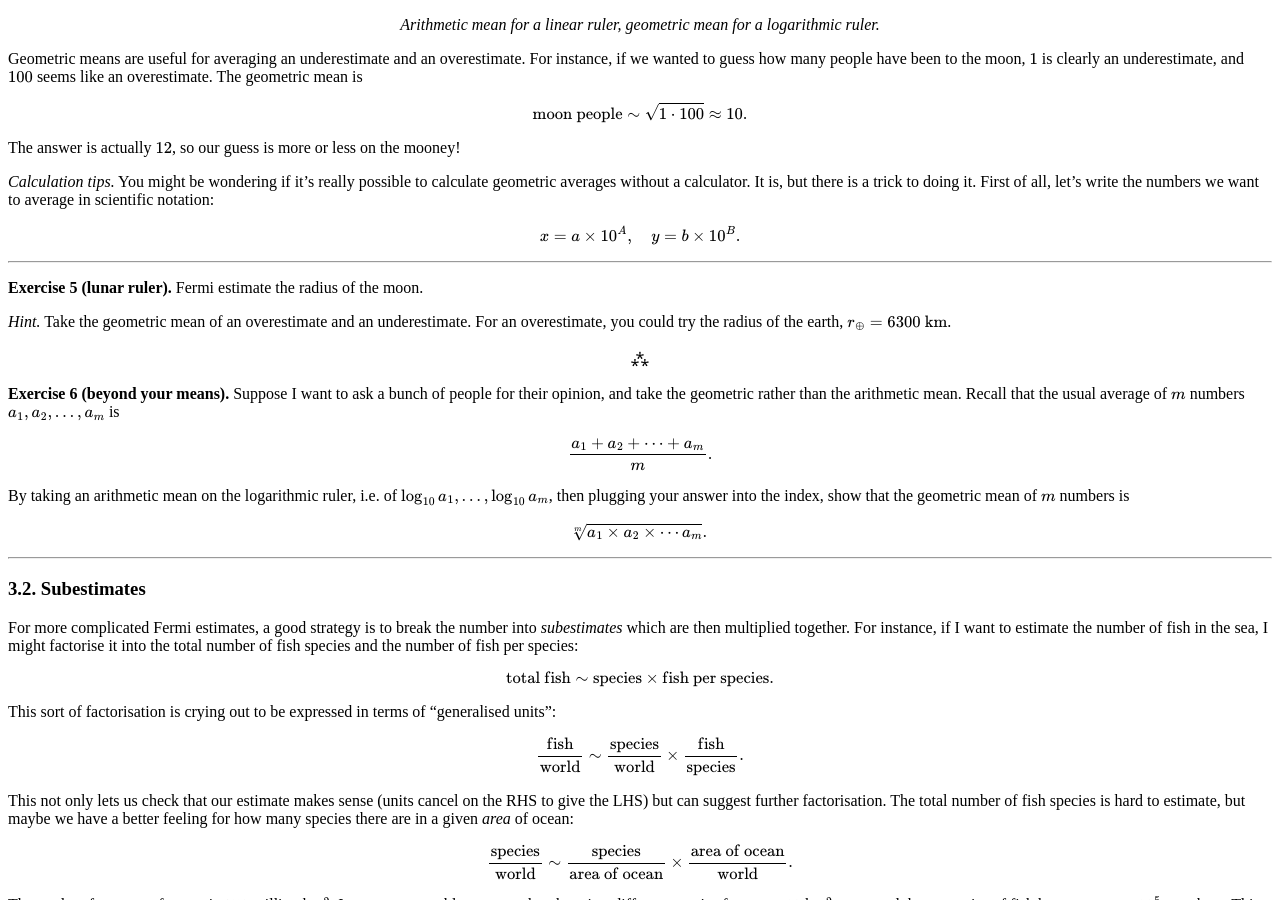
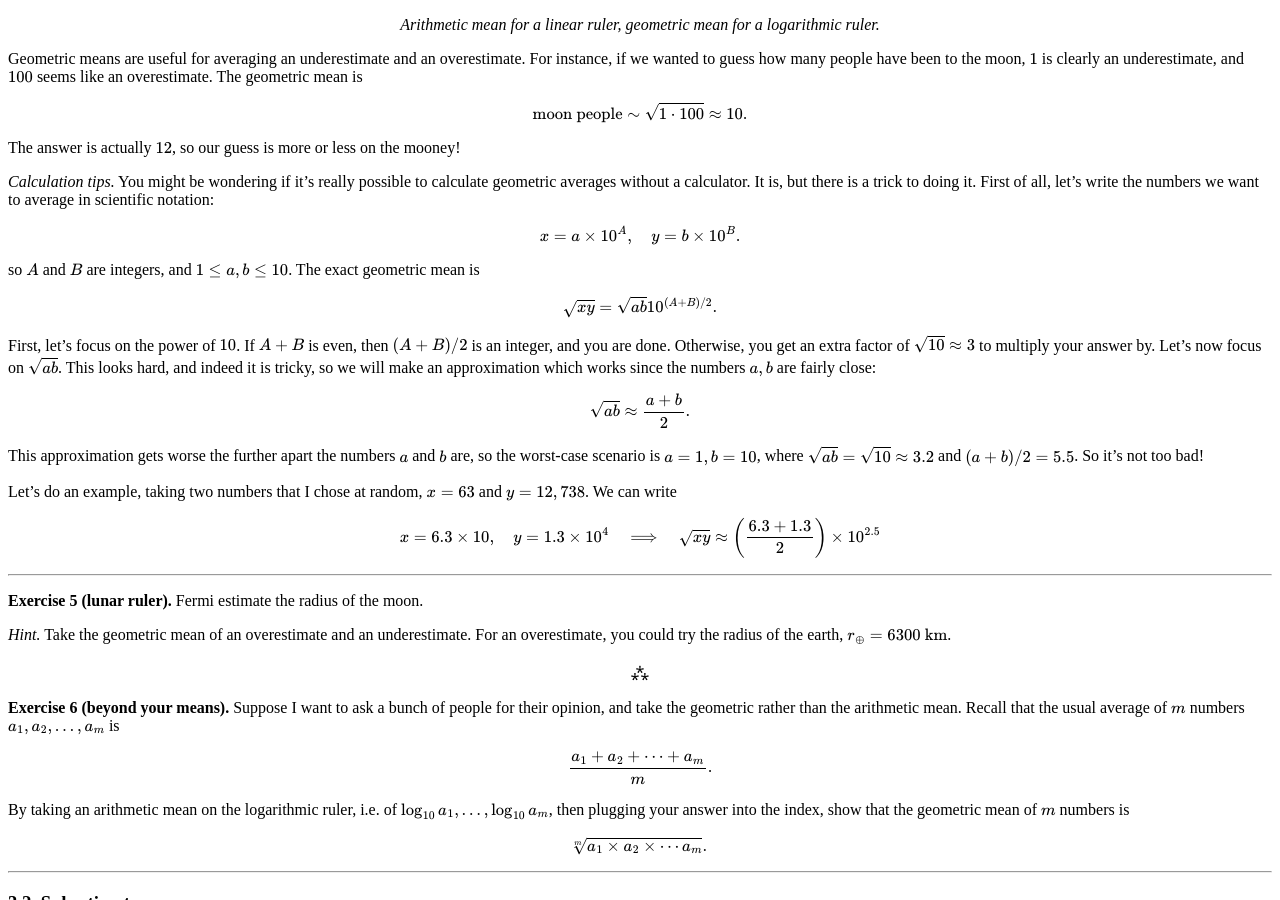
Before and after one commit to hapax/hapax.github.io, a Jekyll site: the page built from _posts/2020-02-24-napkin-hacks.md, in a window 1280 px wide and 900 px high, scrolled down 12695 px. Built offline with Jekyll 4.4.1, drawn with Linux system fonts in a browser that asks for light colours; our own code applies the rules of GitHub Pages for plain Markdown files; formulas are drawn with MathJax 3; a script that is not in the unit is left out.

Commit message:
Update 2020-02-24-napkin-hacks.md

```diff
--- a/_posts/2020-02-24-napkin-hacks.md
+++ b/_posts/2020-02-24-napkin-hacks.md
@@ -811,6 +811,38 @@ $$
 x = a \times 10^A, \quad y = b \times 10^B.
 $$
 
+so $A$ and $B$ are integers, and $1 \leq a, b \leq 10$.
+The exact geometric mean is
+
+$$
+\sqrt{xy} = \sqrt{ab} 10^{(A+B)/2}.
+$$
+
+First, let's focus on the power of $10$.
+If $A+B$ is even, then $(A+B)/2$ is an integer, and you are done.
+Otherwise, you get an extra factor of $\sqrt{10} \approx 3$ to
+multiply your answer by.
+Let's now focus on $\sqrt{ab}$. This looks hard, and indeed it is
+tricky, so we will make an approximation which works since the numbers
+$a, b$ are fairly close:
+
+$$
+\sqrt{ab} \approx \frac{a + b}{2}.
+$$
+
+This approximation gets worse the further apart the numbers $a$ and
+$b$ are, so the worst-case scenario is $a = 1, b = 10$, where
+$\sqrt{ab} = \sqrt{10} \approx 3.2$ and $(a+b)/2 = 5.5$. So it's not
+too bad!
+
+Let's do an example, taking two numbers that I chose at random, $x =
+63$ and $y = 12, 738$. We can write
+
+$$
+x = 6.3 \times 10, \quad y = 1.3 \times 10^4 \quad \Longrightarrow
+\quad \sqrt{xy} \approx \left(\frac{6.3 + 1.3}{2}\right) \times 10^{2.5}
+$$
+
 ---
 
 **Exercise 5 (lunar ruler).** Fermi estimate the radius of the moon.
```
